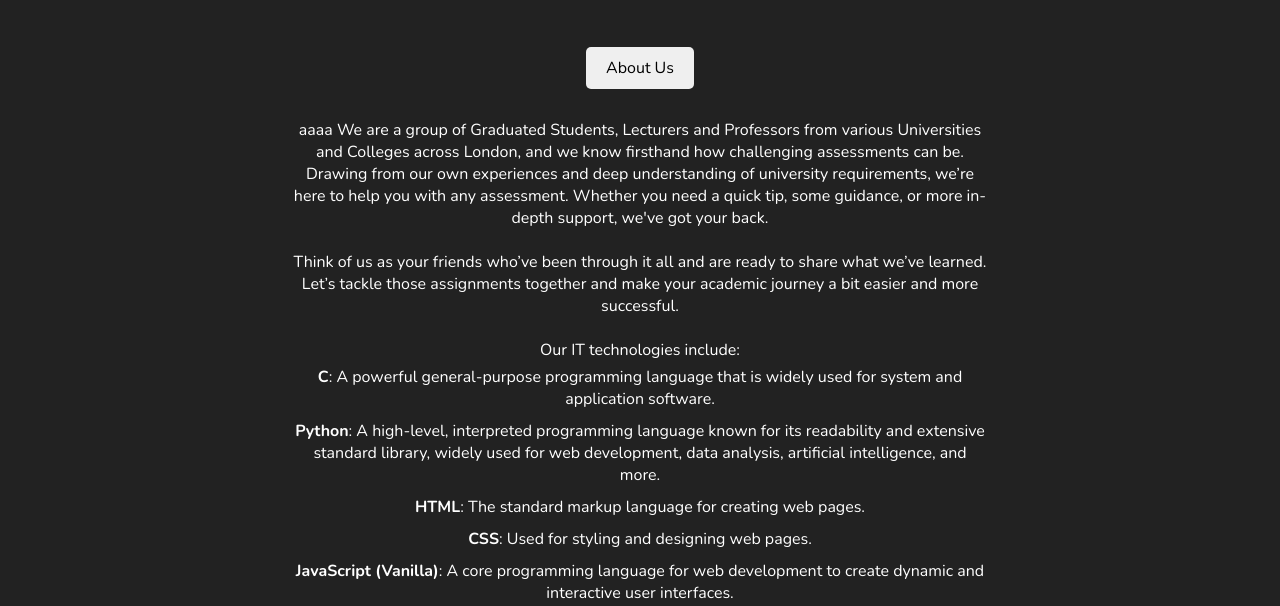
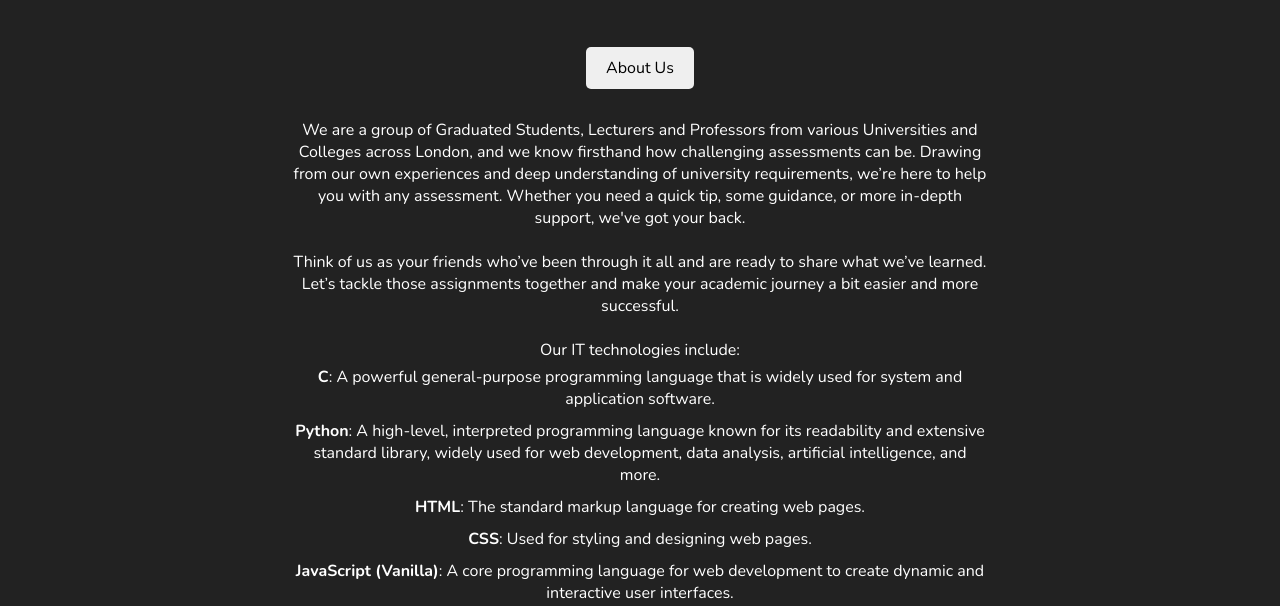
Before and after one commit to lubiejewskidaniel/ccs, a website: page public/index.html in a window 1280 px wide. Both pictures are taken after a click on the button "About Us". Shown: the part 185-791 px from the top of the page. Drawn offline with nearby package versions, Linux system fonts and the light colour scheme.

Commit message:
Update index.html

```diff
--- a/public/index.html
+++ b/public/index.html
@@ -108,7 +108,7 @@
             <h3>Code Consulting Studio<br> <span>Student Assessment Help</span></h3>
             <button id="aboutUsButton">About Us</button>
             <div id="aboutUsContent">
-               aaaa We are a group of Graduated Students, Lecturers and Professors from various Universities and Colleges
+                We are a group of Graduated Students, Lecturers and Professors from various Universities and Colleges
                 across London,
                 and we know
                 firsthand how challenging assessments can be. Drawing from our own experiences and deep
```
